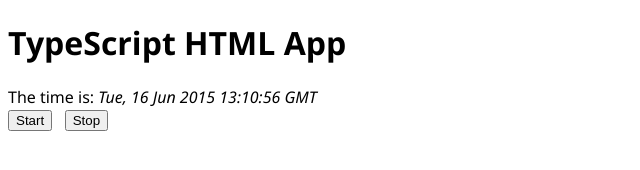
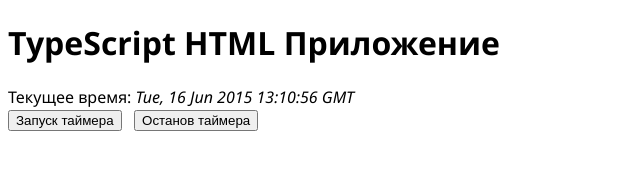
Before and after one commit to itsteptecher/TypeScriptFirstApp, a plain HTML site: page HelloWorld/index.html in a window 1280 px wide. Shown: the whole page, without its empty margins (0-640 px from the left). Drawn offline with Linux system fonts and the light colour scheme.

Commit message:
Translation
Translation to russian

```diff
--- a/HelloWorld/app.js
+++ b/HelloWorld/app.js
@@ -1,7 +1,7 @@
 var Greeter = (function () {
     function Greeter(element) {
         this.element = element;
-        this.element.innerHTML += "The time is: ";
+        this.element.innerHTML += "Текущее время: ";
         this.span = document.createElement('span');
         this.element.appendChild(this.span);
         this.span.innerText = new Date().toUTCString();
--- a/HelloWorld/index.html
+++ b/HelloWorld/index.html
@@ -3,16 +3,16 @@
 <html lang="en">
 <head>
     <meta charset="utf-8" />
-    <title>TypeScript HTML App</title>
+    <title>TypeScript HTML Приложение</title>
     <link rel="stylesheet" href="app.css" type="text/css" />
     <script src="app.js"></script>
 </head>
 <body>
-    <h1>TypeScript HTML App</h1>
+    <h1>TypeScript HTML Приложение</h1>
 
     <div id="content"></div>
-    <button onclick="greeter.start();">Start</button>
+    <button onclick="greeter.start();">Запуск таймера</button>
     &nbsp;
-    <button onclick="greeter.stop();">Stop</button>
+    <button onclick="greeter.stop();">Останов таймера</button>
 </body>
 </html>
```
Also changed, not shown: 2 other files.
